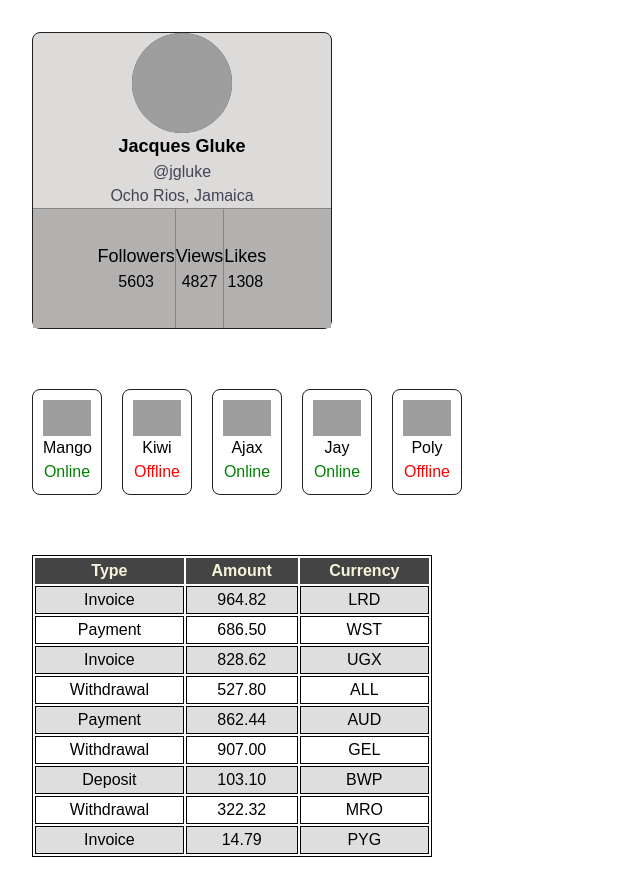
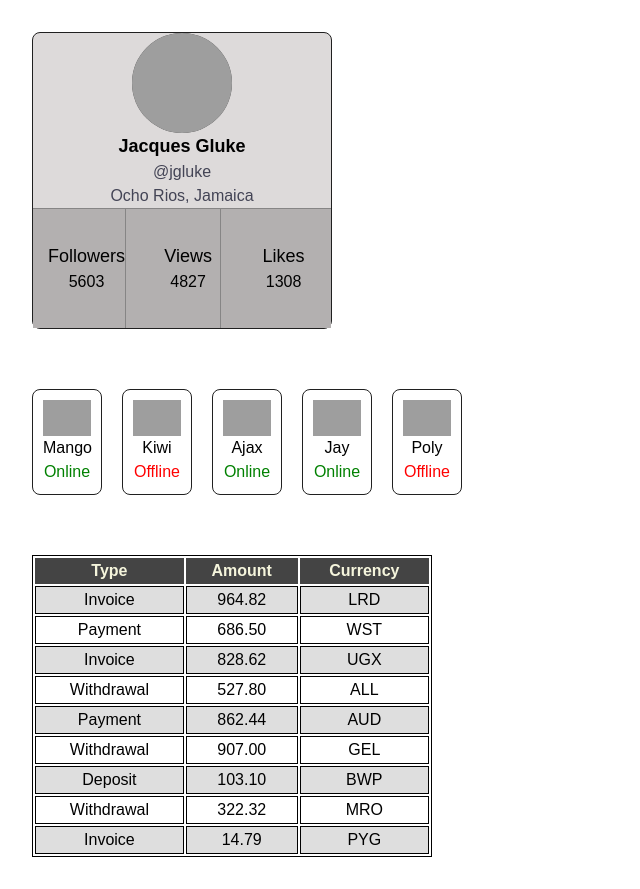
Before and after one commit to Vi-Kovalska/goit-react-hw-01, a React (Vite) app: page / in a window 1280 px wide. Shown: the whole page, without its empty margins (0-640 px from the left). Built offline with nearby package versions, Linux system fonts and the light colour scheme; grey boxes are pictures that could not be loaded.

Commit message:
centered profile info

```diff
--- a/src/components/Profile/Profile.module.css
+++ b/src/components/Profile/Profile.module.css
@@ -31,11 +31,14 @@
             height: 120px;
 }
 .itemActivity{
-    display: flex;
-        justify-content: center;
-        align-items: center;
-        flex-direction: column;
-        color: black;
+        display: flex;
+            justify-content: center;
+            align-items: center;
+            flex-direction: column;
+            color: #000;
+            margin-right: 15px;
+            margin-left: 15px;
+            width: 100px;
 }
 .itemActivity:first-child, .itemActivity:nth-child(2){
     border-right: 1px solid #868585; ;
```
